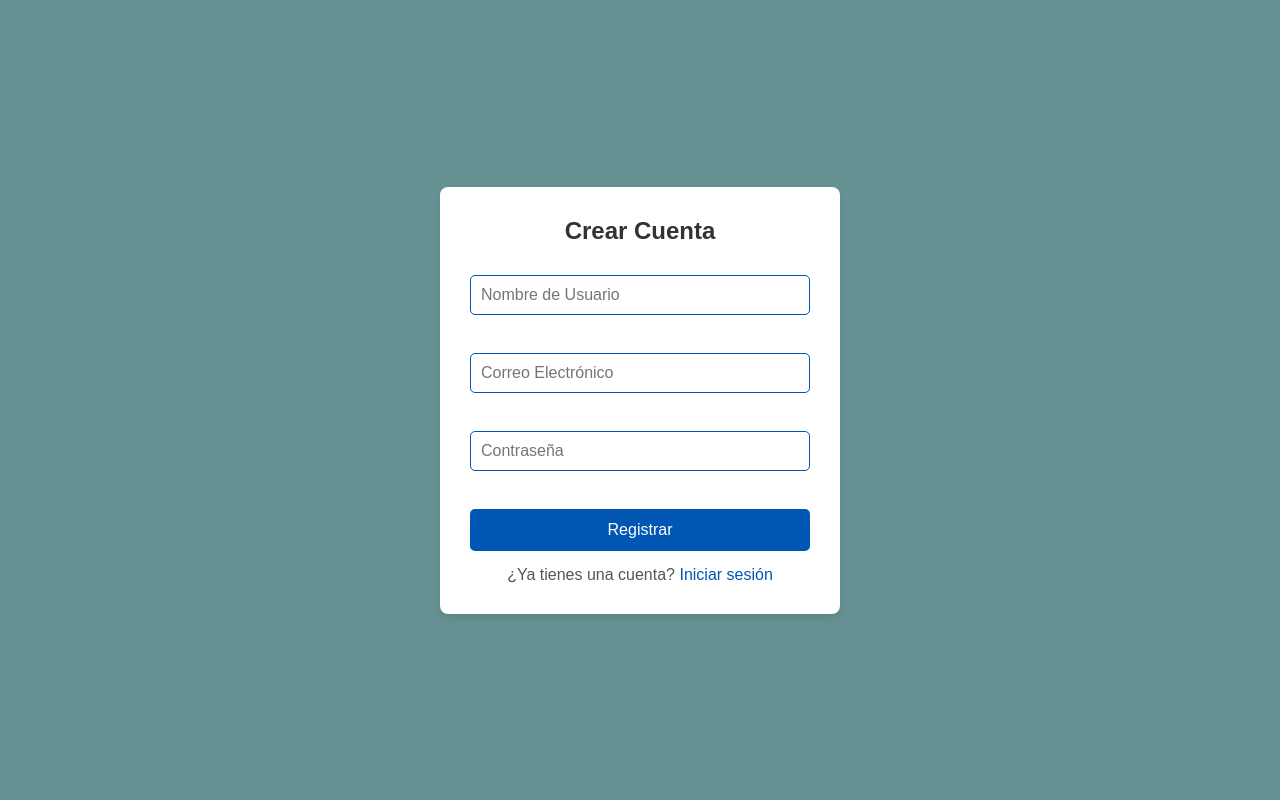
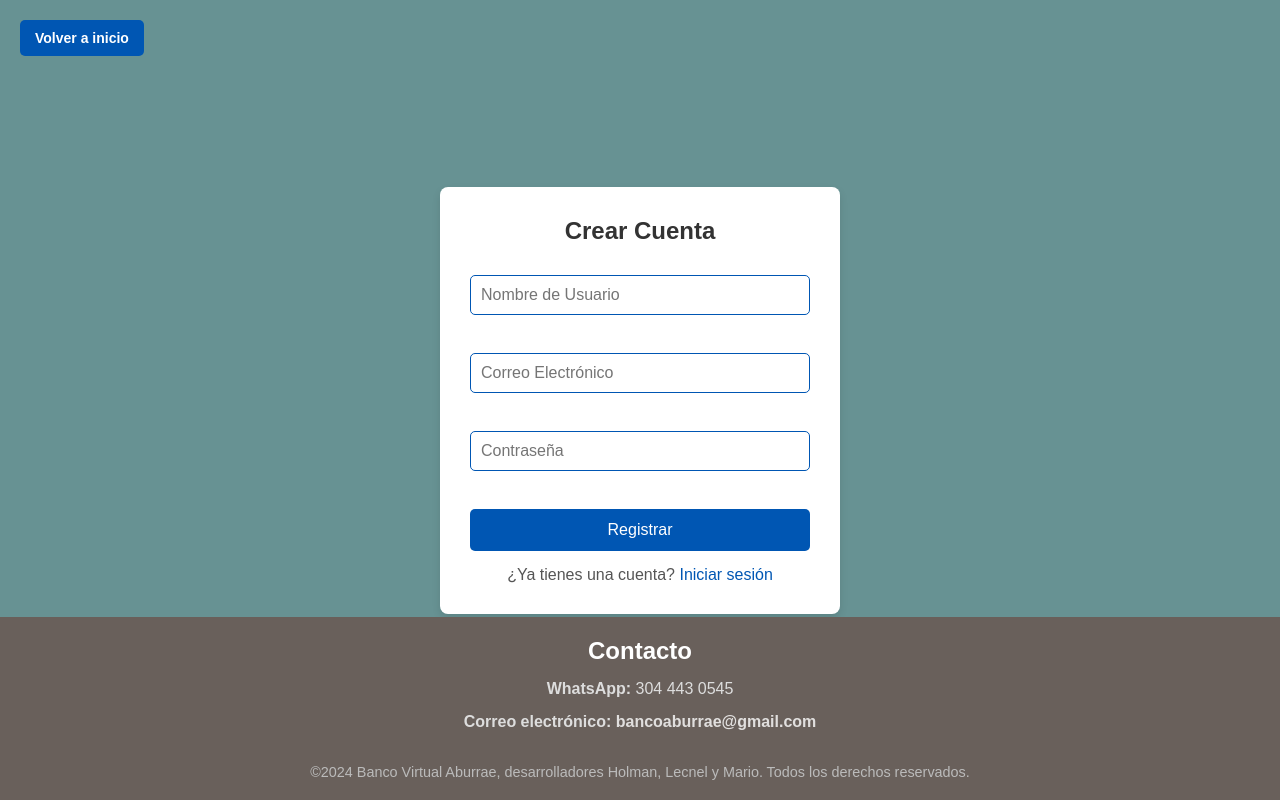
Before and after one commit to EternitynBeyond/registro-usuarios-banco-virtual, a website: page vista/html/register.html in a window 1280 px wide. Drawn offline with Linux system fonts and the light colour scheme.

Commit message:
Actualizaciones a CSS
Actualizaciones a CSS

```diff
--- a/vista/css/index.css
+++ b/vista/css/index.css
@@ -37,15 +37,16 @@ header nav ul li a {
 }
 
 header nav ul li a:hover {
-    color: #f0e68c;
+    color: #fff;
 }
 
 main {
     max-width: 1200px;
     margin: 20px auto;
-    padding: 0 20px;
+    padding: 0 20px 40px;
     text-align: center;
 }
+
 
 #home_banner {
     max-width: 100%;
@@ -65,33 +66,28 @@ main {
     margin-top: 10px;
 }
 
+
+html, body {
+    height: 100%;
+    margin: 0;
+    display: flex;
+    flex-direction: column;
+}
+
+
+main {
+    flex: 1;
+    max-width: 1200px;
+    margin: 20px auto;
+    padding: 0 20px 40px;
+    text-align: center;
+}
+
+
 footer {
     text-align: center;
     padding: 20px 10px;
-    margin-top: 20px;
+    background-color: #69605B;
+    color: white;
+    width: 100%;
 }
-
-footer h3 {
-    font-size: 1.5rem;
-    margin-bottom: 10px;
-}
-
-footer p {
-    font-size: 1rem;
-}
-
-footer p a {
-    color: #333;
-    text-decoration: none;
-    font-weight: bold;
-}
-
-footer p a:hover {
-    text-decoration: underline;
-}
-
-#footer_copyright {
-    font-size: 0.9rem;
-    margin-top: 15px;
-    color: #ccc;
-}
--- a/vista/css/login.css
+++ b/vista/css/login.css
@@ -78,3 +78,66 @@ a {
 a:hover {
     text-decoration: underline;
 }
+
+header nav {
+    position: absolute;
+    top: 20px;
+    left: 20px;
+    list-style: none;
+    display: flex;
+    gap: 15px;
+}
+
+header nav a {
+    color: #fff;
+    text-decoration: none;
+    font-weight: bold;
+    transition: color 0.3s;
+    background-color: #0056b3;
+    padding: 10px 15px;
+    border-radius: 5px;
+    font-size: 14px;
+}
+
+header nav a:hover {
+    color: #fff;
+    background-color: #003d7a;
+}
+
+footer {
+    position: fixed;
+    bottom: 0;
+    left: 0;
+    width: 100%;
+    text-align: center;
+    padding: 20px 10px;
+    background-color: #69605B;
+    color: white;
+}
+
+footer h3 {
+    font-size: 1.5rem;
+    margin-bottom: 10px;
+    color: #fff;
+}
+
+footer p {
+    font-size: 1rem;
+    color: #ddd;
+}
+
+footer p a {
+    color: #fffc;
+    text-decoration: none;
+    font-weight: bold;
+}
+
+footer p a:hover {
+    text-decoration: underline;
+}
+
+#footer_copyright {
+    font-size: 0.9rem;
+    margin-top: 15px;
+    color: #bbb;
+}
--- a/vista/css/register.css
+++ b/vista/css/register.css
@@ -78,3 +78,66 @@ a {
 a:hover {
     text-decoration: underline;
 }
+
+header nav {
+    position: absolute;
+    top: 20px;
+    left: 20px;
+    list-style: none;
+    display: flex;
+    gap: 15px;
+}
+
+header nav a {
+    color: #fff;
+    text-decoration: none;
+    font-weight: bold;
+    transition: color 0.3s;
+    background-color: #0056b3;
+    padding: 10px 15px;
+    border-radius: 5px;
+    font-size: 14px;
+}
+
+header nav a:hover {
+    color: #f0e68c;
+    background-color: #003d7a;
+}
+
+footer {
+    position: fixed;
+    bottom: 0;
+    left: 0;
+    width: 100%;
+    text-align: center;
+    padding: 20px 10px;
+    background-color: #69605B;
+    color: white;
+}
+
+footer h3 {
+    font-size: 1.5rem;
+    margin-bottom: 10px;
+    color: #fff;
+}
+
+footer p {
+    font-size: 1rem;
+    color: #ddd;
+}
+
+footer p a {
+    color: #fffc;
+    text-decoration: none;
+    font-weight: bold;
+}
+
+footer p a:hover {
+    text-decoration: underline;
+}
+
+#footer_copyright {
+    font-size: 0.9rem;
+    margin-top: 15px;
+    color: #bbb;
+}
--- a/vista/html/register.html
+++ b/vista/html/register.html
@@ -8,7 +8,12 @@
     <link rel="shortcut icon" href="/vista/imagenes/Icon/Banco Digital Aburrae Favicon.ico">
 </head>
 <body>
-    <div class="form-container">
+    <header>
+        <nav>
+            <a href="/index.html">Volver a inicio</a>
+        </nav>
+    </header>
+    <main class="form-container">
         <h2>Crear Cuenta</h2>
         <form id="registerForm">
             <input type="text" name="username" id="username" placeholder="Nombre de Usuario" required><br>
@@ -17,8 +22,18 @@
             <button type="submit">Registrar</button>
         </form>
         <p>¿Ya tienes una cuenta? <a href="login.html">Iniciar sesión</a></p>
-    </div>
-
+    </main>
+    <footer>
+        <h3>Contacto</h3>
+        <p><strong>WhatsApp: </strong>304 443 0545</p>
+        <p><strong>Correo electrónico: </strong>
+            <a href="mailto:bancoaburrae@gmail.com">bancoaburrae@gmail.com</a>
+        </p>
+        <br>
+        <p id="footer_copyright">
+            &copy;2024 Banco Virtual Aburrae, desarrolladores Holman, Lecnel y Mario. Todos los derechos reservados.
+        </p>
+    </footer>
     <script src="register.js"></script>
 </body>
 </html>
--- a/vista/html/register.js
+++ b/vista/html/register.js
@@ -16,7 +16,7 @@ document.getElementById('registerForm').addEventListener('submit', function(even
     })
     .then(response => {
         if (!response.ok) {
-            throw new Error(`Network response was not ok. Status: ${response.status}`);
+            throw new Error(`Respuesta de la red no fue correcta. Estado: ${response.status}`);
         }
         return response.json();
     })
```
Also changed, not shown: index.html (+11 -7 lines), server.js (+5 -5 lines), vista/html/login.html (+18 -2 lines).
